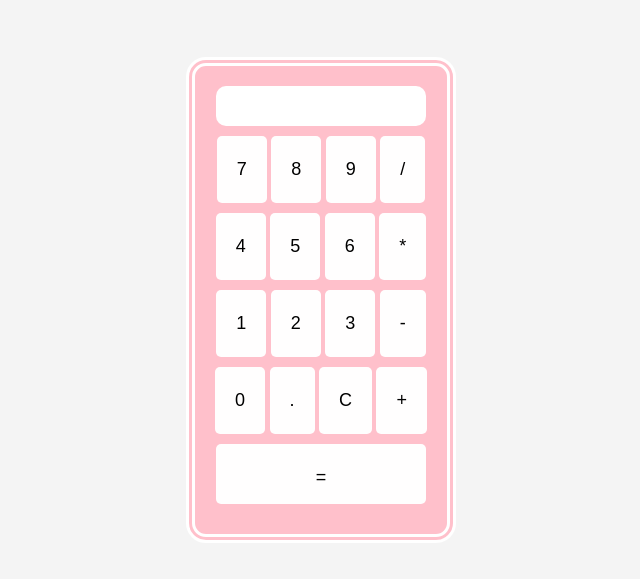
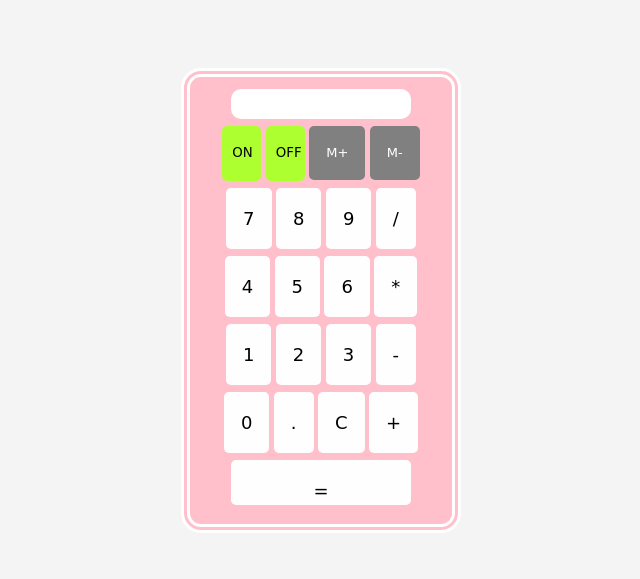
Before and after one commit to Zain-clo/Calculator, a plain HTML site: page index.html in a window 1280 px wide. Shown: the part 225-804 px from the top of the page, without its empty margins (319-959 px from the left). Drawn offline with nearby package versions, Linux system fonts and the light colour scheme.

Commit message:
calculator-pt3

```diff
--- a/index.css
+++ b/index.css
@@ -1,36 +1,38 @@
 
 input{
-width: 210px;
-height: 40px;
-margin-bottom: 10px;
+width: 180px;
+height: 30px;
+margin-bottom: 7px;
 border-radius: 10px;
 border: none;
 }
 .calculator{
     background-color: pink;
-    padding: 20px;
+    padding: 12px;
     border-radius: 20px;
    border: double white 9px;
-   width: 270px;
+   width: 280px;
    text-align: center;
 }
 
 
 button{
     font-size: 18px;
-    padding: 20px;
+    padding: 17px;
     border-radius: 5px;
     border: none;
     background-color: #fffefe;
     cursor: pointer;
-    margin-bottom: 10px;
+    margin-bottom: 7px;
+    font-family: cursive;
 }
 button:hover {
     background-color: #c2bcbc;
   }
 #ME{
- width:210px;
- height: 60px;
+ width:180px;
+ height: 45px;
+ text-align: center;
   }
   body {
     font-family: Arial, sans-serif;
@@ -40,3 +42,32 @@ button:hover {
     height:1050px;
     background-color: #f4f4f4;
   }
+  .of{
+    width: 39px;
+    height: 55px;
+    padding: 10px;
+    border-radius: 5px;
+    border: none;
+    background-color: greenyellow;
+    cursor: pointer;
+    margin-bottom: 7px;
+    font-family: cursive;
+    font-size: smaller;
+
+  }
+  .of:hover{
+    background-color: green;
+  }
+  .m{
+    font-size: 18px;
+    padding: 17px;
+    border-radius: 5px;
+    border: none;
+    color: white;
+    background-color:grey;
+    cursor: pointer;
+    margin-bottom: 7px;
+    font-family: cursive;
+    font-size: small;
+
+  }
--- a/index.html
+++ b/index.html
@@ -9,31 +9,36 @@
  <link rel="stylesheet" href="index.css">
   <body>
      <div class="calculator">
-        <input type="text"><br>
+        <input type="text" id="display"><br>
+           <button class="of" >ON</button>
+           <button class="of" >OFF</button>
 
-            <button > 7</button>
-            <button >8</button>
-            <button >9</button>
-            <button > /</button><br>
-            <button > 4</button>
-            <button >5</button>
-            <button >6</button>
-            <button >*</button><br>
-            <button > 1</button>
-            <button >2</button>
-            <button >3</button>
-            <button > -</button>
+           <button class="m">M+</button>
+           <button class="m">M-</button><br>
+            <button  onclick="addTodisplay('7')"> 7</button>
+            <button onclick="addTodisplay('8')">8</button>
+            <button  onclick="addTodisplay('9')">9</button>
+            <button  onclick="addTodisplay('/')"> /</button><br>
+            <button onclick="addTodisplay('4')" > 4</button>
+            <button  onclick="addTodisplay('5')">5</button>
+            <button  onclick="addTodisplay('6')">6</button>
+            <button onclick="addTodisplay('*')" >*</button><br>
+            <button onclick="addTodisplay('1')" > 1</button>
+            <button onclick="addTodisplay('2')" >2</button>
+            <button  onclick="addTodisplay('3')">3</button>
+            <button onclick="addTodisplay('-')" > -</button>
             <br>
-            <button > 0</button>
-            <button >.</button>
-            <button >C</button>
-            <button > +</button><br>
-            <button  id="ME"> =</button>
+            <button  onclick="addTodisplay('0')"> 0</button>
+            <button  onclick="addTodisplay('.')">.</button>
+            <button  onclick="cleardisplay()">C</button>
+            <button onclick="addTodisplay('+')"> +</button><br>
+            <button  id="ME" onclick="calculate()"> = </button>
 
 
     </div>
 
 
     <script src="https://cdn.jsdelivr.net/npm/bootstrap@5.3.3/dist/js/bootstrap.bundle.min.js" integrity="sha384-YvpcrYf0tY3lHB60NNkmXc5s9fDVZLESaAA55NDzOxhy9GkcIdslK1eN7N6jIeHz" crossorigin="anonymous"></script>
+    <script src="index.js"></script>
   </body>
 </html>
--- /dev/null
+++ b/index.js
@@ -0,0 +1,11 @@
+function addTodisplay(value){
+    document.getElementById("display").value += value
+}
+function cleardisplay() {
+    document.getElementById("display").value=""
+}
+function calculate() {
+    var expression = document.getElementById("display").value;
+    var result = eval(expression)
+    document.getElementById("display").value = result
+}
```
